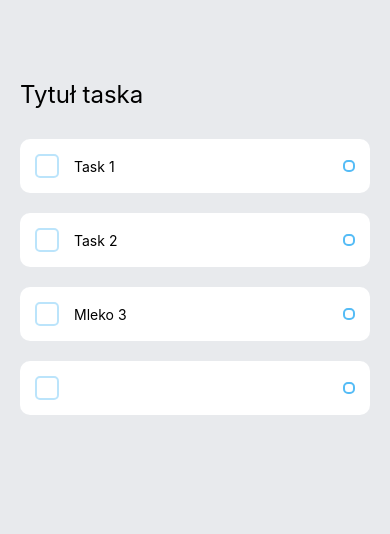
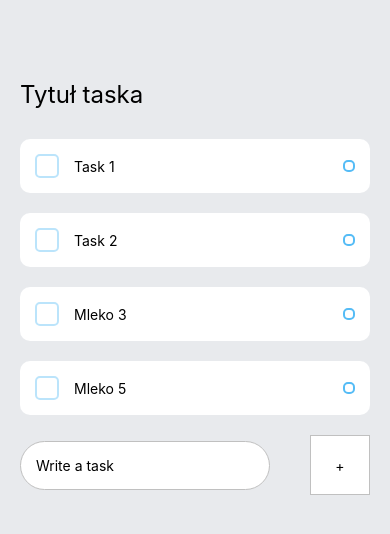
Before and after one commit to begiedz/ReactNative-Notes, a React Native app: screen / in a window 390 px wide. Shown: the top 534 px of the page. Built offline with nearby package versions, Linux system fonts and the light colour scheme.

Commit message:
add write task view add button

```diff
--- a/App.js
+++ b/App.js
@@ -1,5 +1,5 @@
 import { StatusBar } from 'expo-status-bar';
-import { StyleSheet, Text, View } from 'react-native';
+import { StyleSheet, Text, View, KeyboardAvoidingView, Keyboard, ScrollView, TouchableOpacity, TextInput } from 'react-native';
 import Task from './components/Task';
 
 export default function App() {
@@ -11,9 +11,18 @@
           <Task text="Task 1" />
           <Task text="Task 2" />
           <Task text="Mleko 3" />
-          <Task />
+          <Task text="Mleko 5" />
         </View>
       </View>
+
+      <KeyboardAvoidingView style={styles.writeTaskWrapper}>
+        <TextInput style={styles.input} placeholder={'Write a task'} />
+        <TouchableOpacity onPress={() => handleAddTask()}>
+          <View style={styles.addWrapper}>
+            <Text style={styles.addText}>+</Text>
+          </View>
+        </TouchableOpacity>
+      </KeyboardAvoidingView>
     </View>
   );
 }
@@ -33,5 +42,32 @@
   },
   items: {
     marginTop: 30,
-  }
+  },
+  writeTaskWrapper: {
+    postition: 'absolute',
+    bottom: '60',
+    width: '100%',
+    flexDirection: 'row',
+    justifyContent: 'space-around',
+    alignItems: 'center',
+  },
+  input: {
+    paddingVertical: 15,
+    paddingHorizontal: 15,
+    backgroundColor: '#fff',
+    borderRadius: 60,
+    borderColor: '#c0c0c0',
+    borderWidth: 1,
+  },
+  addWrapper: {
+    width: 60,
+    height: 60,
+    backgroundColor: '#fff',
+    borderColor: 60,
+    justifyContent: 'center',
+    alignItems: 'center',
+    borderColor: '#c0c0c0',
+    borderWidth: 1,
+  },
+  addText: {},
 });
```
